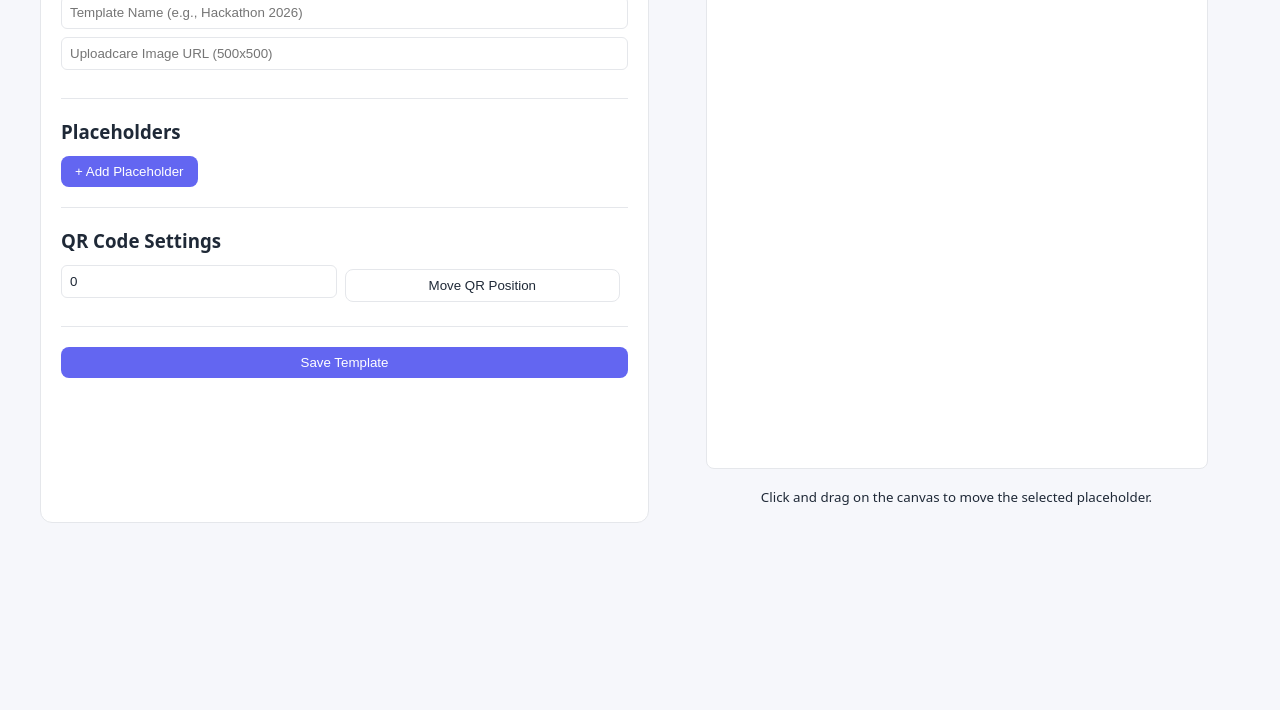
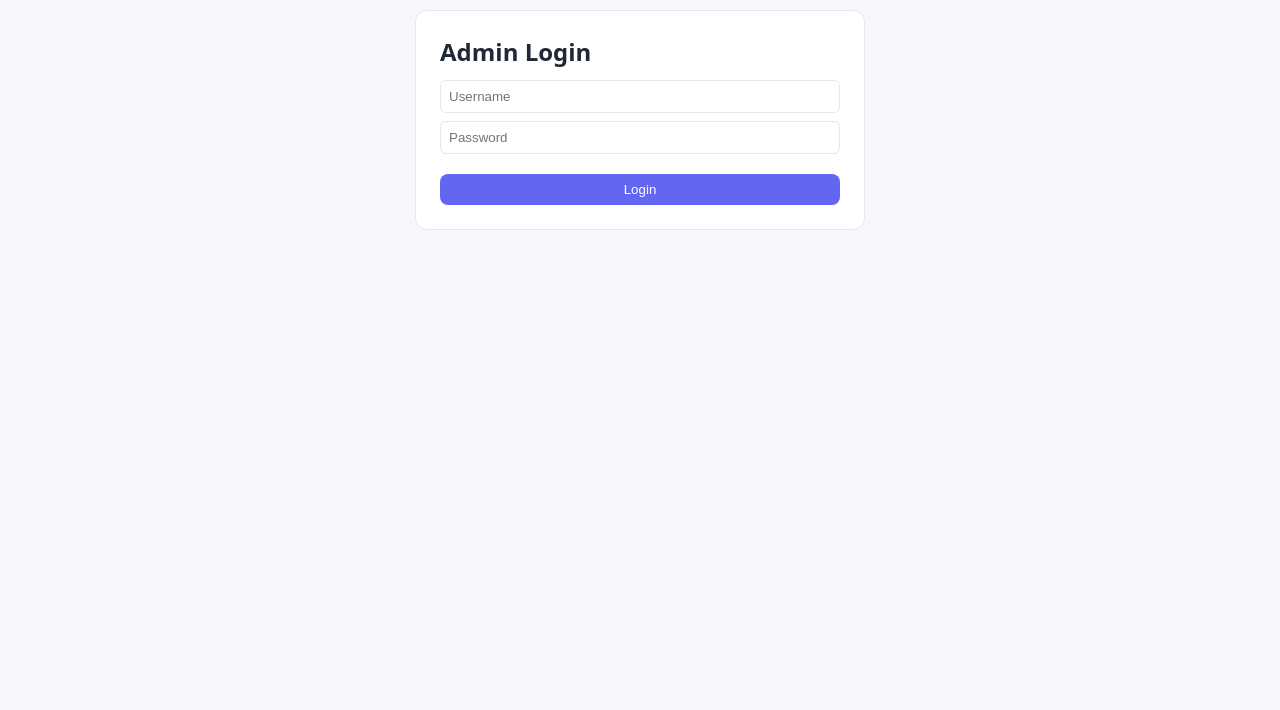
Before and after one commit to Divyam201218/badge-lookup, a website: page src/templates.html in a window 1280 px wide. Shown: the part 90-800 px from the top of the page. Drawn offline with Linux system fonts and the light colour scheme.

Commit message:
Update templates.html

```diff
--- a/src/templates.html
+++ b/src/templates.html
@@ -3,16 +3,20 @@
 <head>
   <meta charset="UTF-8">
   <title>Template Editor</title>
-  <link rel="stylesheet" href="css/admin.css"> <style>
-    .editor-container { display: flex; gap: 24px; max-width: 1200px; margin: auto; padding: 20px; }
-    .sidebar { flex: 1; background: var(--card); padding: 20px; border-radius: 12px; }
-    .canvas-container { flex: 1; text-align: center; }
-    canvas { border: 1px solid var(--border); border-radius: 8px; cursor: crosshair; }
-    .placeholder-row { display: grid; grid-template-columns: 1fr 1fr auto; gap: 8px; margin-bottom: 8px; }
-  </style>
+  <link rel="stylesheet" href="css/admin.css">
   <script src="https://cdn.jsdelivr.net/npm/qrcode/build/qrcode.min.js"></script>
 </head>
 <body>
+
+  <div id="loginContainer" class="login-box">
+    <h2>Admin Login</h2>
+    <input type="text" id="username" placeholder="Username">
+    <input type="password" id="password" placeholder="Password">
+    <button onclick="handleLogin()" style="width: 100%; margin-top: 12px;">Login</button>
+    <p id="loginError" style="color: #ef4444; display: none; font-size: 14px; text-align: center; margin-top: 12px;">Invalid username or password.</p>
+  </div>
+
+  <div id="appContainer" class="hidden">
     <div class="editor-container">
       <div class="sidebar">
         <h2>Template Editor</h2>
@@ -24,11 +28,13 @@
         <div id="placeholdersList"></div>
         <button onclick="addPlaceholder()">+ Add Placeholder</button>
         <hr style="margin: 20px 0;">
+
         <h3>QR Code Settings</h3>
         <div class="placeholder-row">
           <input type="number" id="qrSize" placeholder="Size (0 to disable)" value="0" onchange="updateQR()">
           <button class="secondary" onclick="setActiveElement('qr')">Move QR Position</button>
         </div>
+
         <hr style="margin: 20px 0;">
         <button onclick="saveTemplate()" style="width: 100%;">Save Template</button>
       </div>
@@ -39,6 +45,7 @@
         <p><small>Click and drag on the canvas to move the selected placeholder.</small></p>
       </div>
     </div>
+  </div>
 
   <script src="js/renderer.js"></script>
   <script src="js/template-editor.js"></script>
```
Lines whose indentation alone changed are shown as unchanged.
